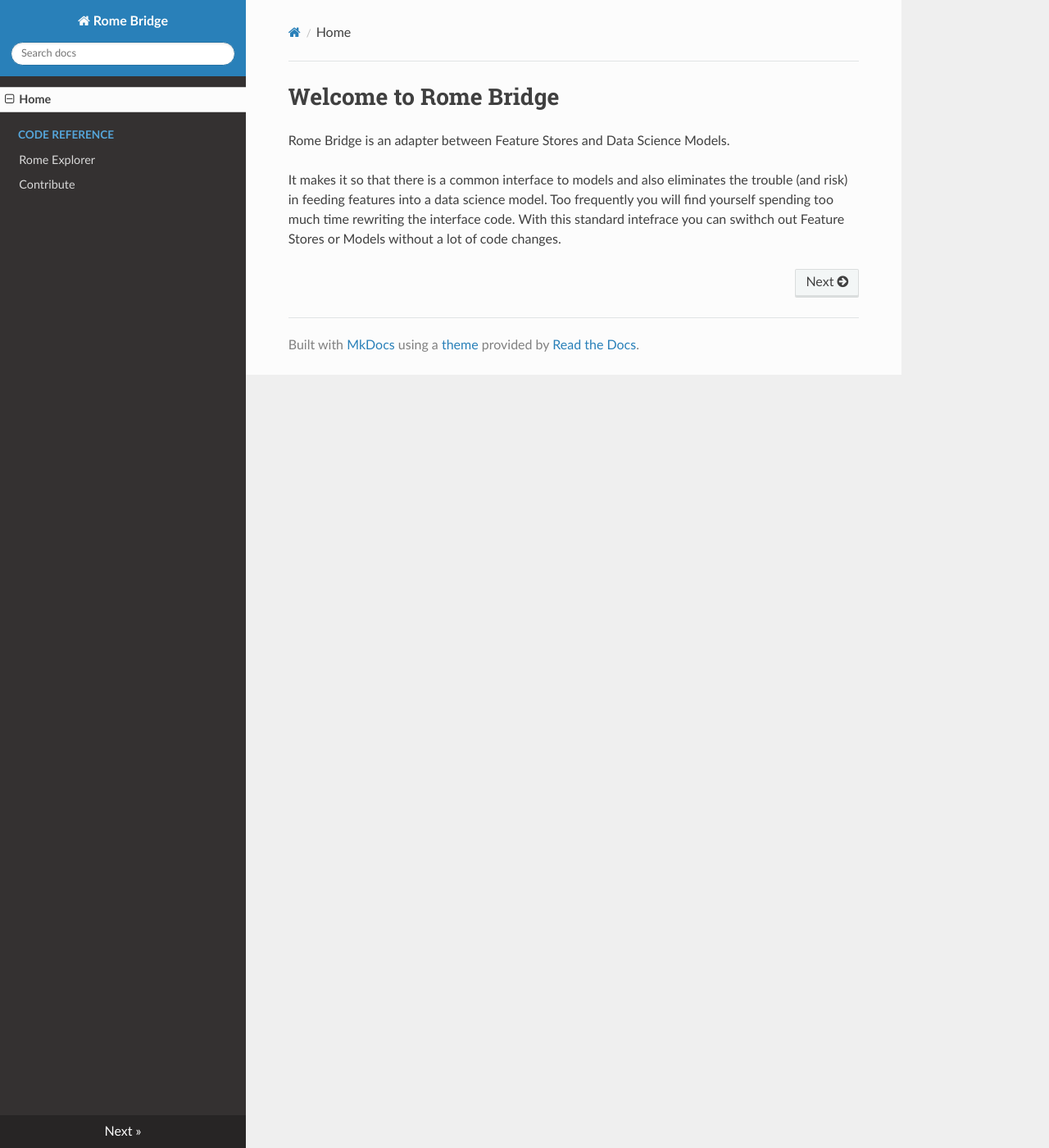
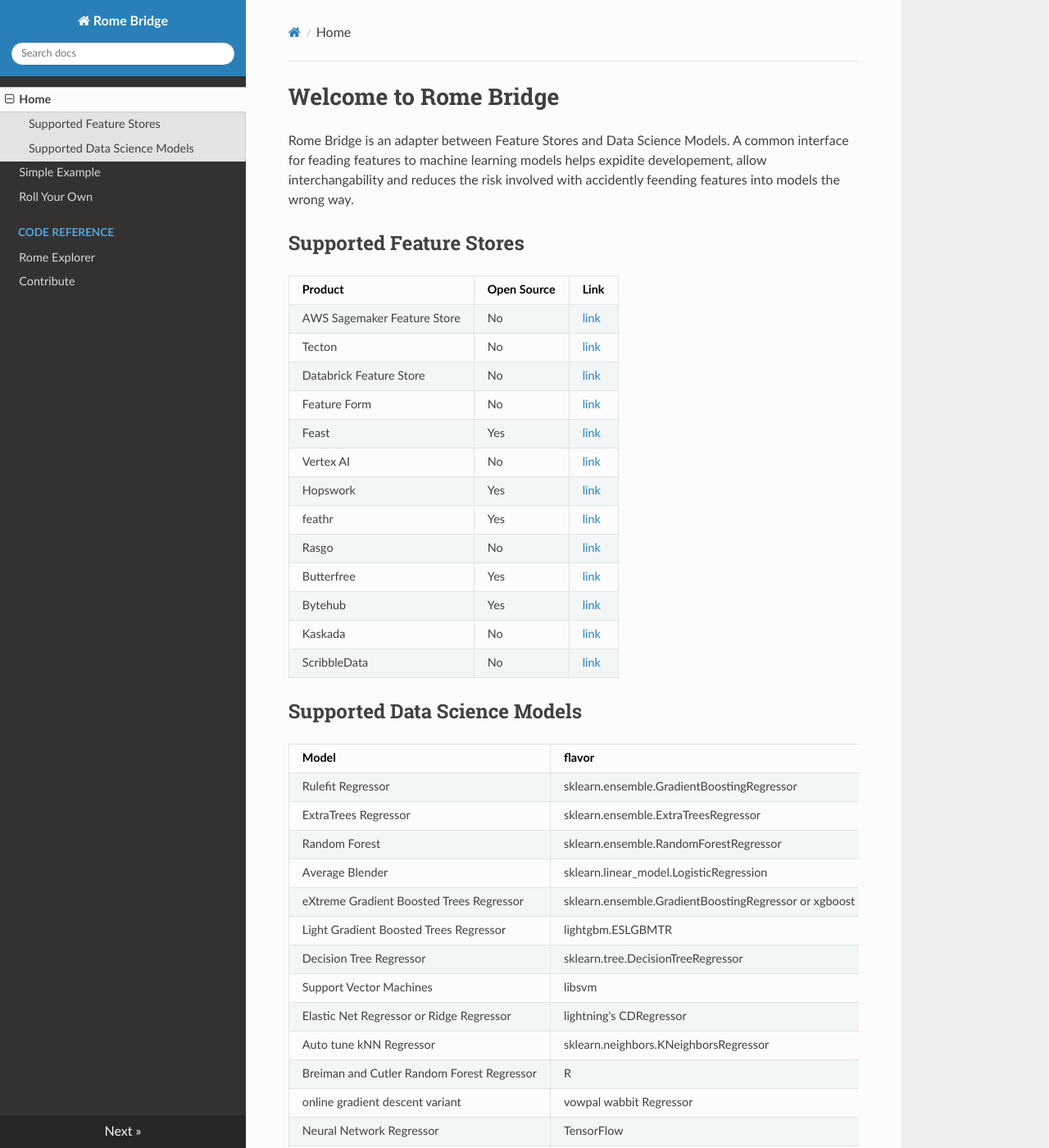
Before and after one commit to methodical-company/rome, an MkDocs documentation site: the page built from docs/index.md, in a window 1280 px wide and 1400 px high. Shown: the whole window at 82% size. Built offline with MkDocs 1.6.1, drawn with Linux system fonts in a browser that asks for light colours; nearby versions of some CDN libraries; some of the changed text lies outside the part shown.

Commit message:
adding docs

```diff
--- a/docs/index.md
+++ b/docs/index.md
@@ -1,5 +1,46 @@
 # Welcome to Rome Bridge
 
-Rome Bridge is an adapter between Feature Stores and Data Science Models.
 
-It makes it so that there is a common interface to models and also eliminates the trouble (and risk) in feeding features into a data science model. Too frequently you will find yourself spending too much time rewriting the interface code. With this standard intefrace you can swithch out Feature Stores or Models without a lot of code changes.
+
+Rome Bridge is an adapter between Feature Stores and Data Science Models. A common interface for feading features to machine learning models helps expidite developement, allow interchangability and reduces the risk involved with accidently feending features into models the wrong way.
+
+
+## Supported Feature Stores
+
+
+|	Product	|	Open Source	|	Link	|
+|	------	|	------	|	-------------------------------------	|
+|	AWS Sagemaker Feature Store	|	No	|	[link](https://aws.amazon.com/sagemaker/feature-store/)	|
+|	Tecton	|	No	|	[link](http://tecton.ai)	|
+|	Databrick Feature Store	|	No	|	[link](https://docs.databricks.com/applications/machine-learning/feature-store/index.html)	|
+|	Feature Form	|	No	|	[link](https://www.featureform.com/)	|
+|	Feast	|	Yes	|	[link](https://feast.dev/)	|
+|	Vertex AI	|	No	|	[link](https://cloud.google.com/vertex-ai/docs/featurestore)	|
+|	Hopswork	|	Yes	|	[link](https://www.hopsworks.ai/feature-store)	|
+|	feathr	|	Yes	|	[link](https://engineering.linkedin.com/blog/2022/open-sourcing-feathr---linkedin-s-feature-store-for-productive-m)	|
+|	Rasgo	|	No	|	[link](https://www.rasgoml.com/)	|
+|	Butterfree	|	Yes	|	[link](https://github.com/quintoandar/butterfree)	|
+|	Bytehub	|	Yes	|	[link](https://docs.bytehub.ai/)	|
+|	Kaskada	|	No	|	[link](https://kaskada.com/)	|
+|	ScribbleData	|	No	|	[link](https://www.scribbledata.io/product)	|
+
+
+## Supported Data Science Models
+
+| Model | flavor | Link |
+| ------ | -------- | -------------------|
+| Rulefit Regressor | sklearn.ensemble.GradientBoostingRegressor  | [Link](https://scikit-learn.org/stable/modules/generated/sklearn.ensemble.GradientBoostingRegressor.html) |
+| ExtraTrees Regressor | sklearn.ensemble.ExtraTreesRegressor | [Link](https://scikit-learn.org/stable/modules/generated/sklearn.ensemble.ExtraTreesRegressor.html) |
+| Random Forest | sklearn.ensemble.RandomForestRegressor | [Link](https://scikit-learn.org/stable/modules/generated/sklearn.ensemble.RandomForestRegressor.html) |
+| Average Blender | sklearn.linear_model.LogisticRegression | [Link](https://scikit-learn.org/stable/modules/generated/sklearn.linear_model.LogisticRegression.html) |
+| eXtreme Gradient Boosted Trees Regressor | sklearn.ensemble.GradientBoostingRegressor or xgboost | [Link](https://github.com/tqchen/xgboost) [Link](https://scikit-learn.org/stable/modules/generated/sklearn.ensemble.GradientBoostingRegressor.html)
+| Light Gradient Boosted Trees Regressor | lightgbm.ESLGBMTR | [Link](https://github.com/Microsoft/LightGBM) |
+| Decision Tree Regressor | sklearn.tree.DecisionTreeRegressor | [Link](https://scikit-learn.org/stable/modules/generated/sklearn.tree.DecisionTreeRegressor.html) |
+| Support Vector Machines | libsvm | [Link](https://github.com/cjlin1/libsvm) |
+| Elastic Net Regressor or Ridge Regressor| lightning's CDRegressor | [Link](https://contrib.scikit-learn.org/lightning/) |
+| Auto tune kNN Regressor | sklearn.neighbors.KNeighborsRegressor | [Link](https://scikit-learn.org/stable/modules/generated/sklearn.neighbors.KNeighborsRegressor.html) |
+|  Breiman and Cutler Random Forest Regressor | R | [Link](http://math.furman.edu/~dcs/courses/math47/R/library/randomForest/html/00Index.html) |
+| online gradient descent variant | vowpal wabbit Regressor | [Link](https://github.com/VowpalWabbit/vowpal_wabbit/wiki) |
+| Neural Network Regressor | TensorFlow | [Link](https://github.com/tensorflow/tensorflow) |
+| Generalized Additive Model | LinearGAM | [Link](https://pygam.readthedocs.io/en/latest/) |
+| Linear Regression | sklearn.linear_model.LinearRegression |  [Link](https://scikit-learn.org/stable/modules/generated/sklearn.linear_model.LinearRegression.html) |
--- a/mkdocs.yml
+++ b/mkdocs.yml
@@ -9,10 +9,15 @@
   - search
   - mkdocstrings
 markdown_extensions:
-  - pymdownx.highlight
+  - pymdownx.highlight:
+      anchor_linenums: true
   - pymdownx.inlinehilite
+  - pymdownx.snippets
+  - pymdownx.superfences
 nav:
     - Home: index.md
+    - Simple Example: simple-example.md
+    - Roll Your Own: roll_own.md
     - Code Reference:
         - Rome Explorer: explorer-reference.md
     - Contribute: Contribute.md
```
Also changed, not shown: docs/roll_own.md (added, +9 -0 lines), docs/simple-example.md (added, +82 -0 lines).
